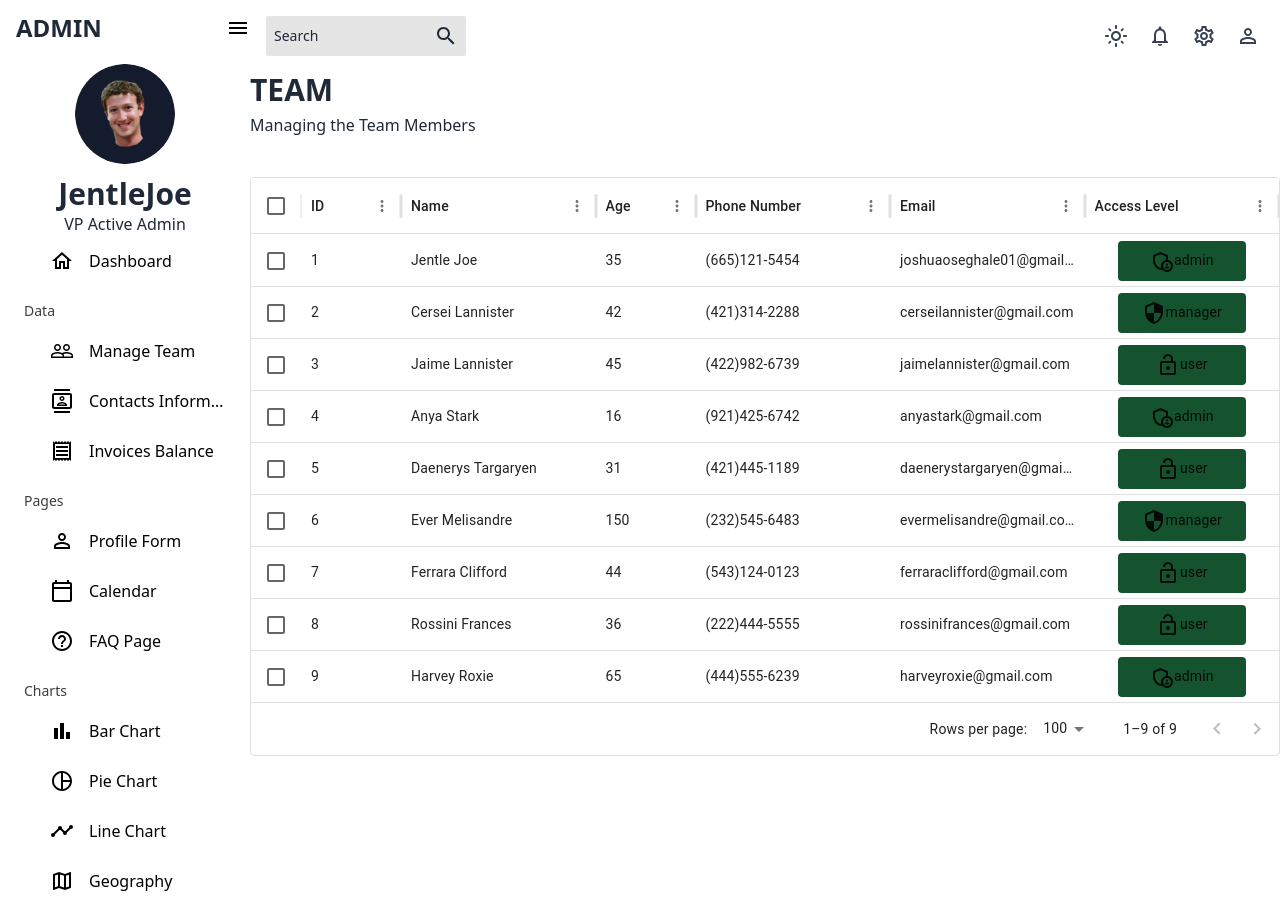
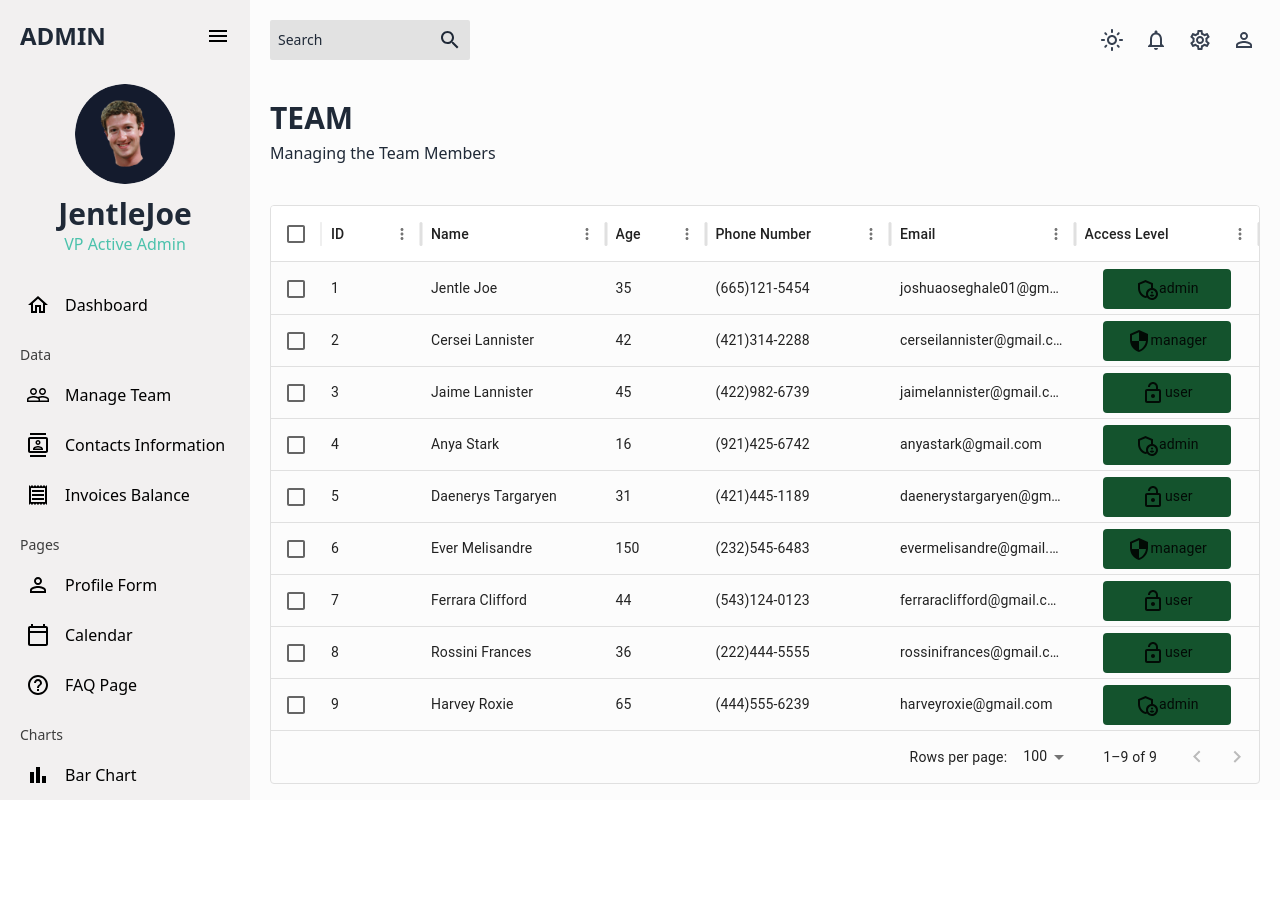
Before and after one commit to JentleJoe/react-admin, a React (Vite) app: page /team in a window 1280 px wide. After the commit the page ends 800 px from the top, so only its background shows below. Built offline with nearby package versions, Linux system fonts and the light colour scheme.

Commit message:
worked on themeing for sidebar and dashboard

```diff
--- a/src/App.jsx
+++ b/src/App.jsx
@@ -10,11 +10,11 @@ function App() {
 
   return (
   <>
-    <div className={`app ${theme.background}`}>
-      <aside>
+    <div className={`app`}>
+      <aside className={` ${theme.sidebar}`} >
         <Sidebar />
       </aside>
-      <main className={`content`} >
+      <main className={`content ${theme.background} p-5`} >
         <Topbar />
         <Routes>
           <Route path="/" element={<Dashboard />} />
--- a/src/components/Header.jsx
+++ b/src/components/Header.jsx
@@ -4,7 +4,7 @@ const Header = ({ title, subtitle }) => {
     const { theme } = useTheme()
 
   return (
-    <div className={`mb-8`}>
+    <div className={`mb-8 mt-10`}>
         <h2 className={`font-bold ${theme.text} text-3xl sm:mb-[5px] `}>{title}</h2>
         <h2 className={`${theme.text} `}>{subtitle}</h2>
     </div>
--- a/src/index.css
+++ b/src/index.css
@@ -11,6 +11,9 @@ body,
 .content{
   height: 100%;
   width: 100%;
+}
+.sidebar{
+  height: 100%;
 }
 
 .app{
@@ -42,3 +45,6 @@ body,
 .css-dip3t8{
   background: none !important;
 }
+/* .dark.css-dip3t8{
+  background: #1e2935 !important;
+} */
--- a/src/scenes/global/Sidebar.jsx
+++ b/src/scenes/global/Sidebar.jsx
@@ -34,37 +34,37 @@ const Sidebar = () => {
       rootStyles={theme.sidebar}
         collapsed={isCollaspsed}
       >
-        <div className={`${theme.background} mt-3 mb-5 flex items-center ${!isCollaspsed ? 'justify-between ml-4 ' : 'justify-center'} `} >
+        <div className={` px-5 mt-5 flex items-center ${!isCollaspsed ? 'justify-between' : 'justify-center'} `} >
           {!isCollaspsed && <h3 className={`${theme.text} text-2xl font-semibold `} >ADMIN</h3>}
           <MenuOutlined className={`cursor-pointer`} onClick={toggleCollapsed} />
         </div>
 
         {
           !isCollaspsed &&
-          <div className={`${theme.background}`}>
+          <div className={` mt-8`}>
             <div className={`flex items-center justify-center`}>
               <img src={userlogo} width={100} height={100} alt='userlogo' className={`rounded-full cursor-pointer`} />
             </div>
             <div className={`text-center mt-3`}>
               <h2 className={`font-bold text-3xl ${theme.text}`} >JentleJoe</h2>
-              <p className={`text-base ${theme.text}`}>VP Active Admin</p>
+              <p className={`font-base text-[#4CC2AC] `}>VP Active Admin</p>
             </div>
           </div>
         }
-        <div className={`${!isCollaspsed && 'ml-6'}`}>
+        <div className={`mt-6`}>
           <Menu
             menuItemStyles={theme.sidebarItem}
           >
             <Item title='Dashboard' to='/' icon={<HomeOutlined />} selected={selected} setSelected={setSelected} />
-            <h6 className={`${theme.sidebarSubtitle} ${theme.background}`}>Data</h6>
+            <h6 className={`${theme.sidebarSubtitle} `}>Data</h6>
             <Item title='Manage Team' to='/team' icon={<PeopleOutline />} selected={selected} setSelected={setSelected} />
             <Item title='Contacts Information' to='/contacts' icon={<ContactsOutlined />} selected={selected} setSelected={setSelected} />
             <Item title='Invoices Balance' to='/invoices' icon={<ReceiptOutlined />} selected={selected} setSelected={setSelected} />
-            <h6 className={`${theme.sidebarSubtitle} ${theme.background}`}>Pages</h6>
+            <h6 className={`${theme.sidebarSubtitle} `}>Pages</h6>
             <Item title='Profile Form' to='/form' icon={<PersonOutline />} selected={selected} setSelected={setSelected} />
             <Item title='Calendar' to='/calendar' icon={<CalendarTodayOutlined />} selected={selected} setSelected={setSelected} />
             <Item title='FAQ Page' to='/faq' icon={<HelpOutlineOutlined />} selected={selected} setSelected={setSelected} />
-            <h6 className={`${theme.sidebarSubtitle} ${theme.background}`}>Charts</h6>
+            <h6 className={`${theme.sidebarSubtitle} `}>Charts</h6>
             <Item title='Bar Chart' to='/bar' icon={<BarChartOutlined />} selected={selected} setSelected={setSelected} />
             <Item title='Pie Chart' to='/pie' icon={<PieChartOutlineOutlined />} selected={selected} setSelected={setSelected} />
             <Item title='Line Chart' to='/line' icon={<TimelineOutlined />} selected={selected} setSelected={setSelected} />
--- a/src/scenes/global/Topbar.jsx
+++ b/src/scenes/global/Topbar.jsx
@@ -5,7 +5,7 @@ const Topbar = () => {
   const { theme, isDarkMode, toggleTheme } = useTheme()
 
   return (
-    <div className={`flex justify-between items-center w-full h-min ${theme.background} p-4 `}>
+    <div className={`flex justify-between items-center w-full h-min `}>
       <div className={`topleft `}>
         <div className={`search-bx flex items-center justify-center p-2 ${ theme.searchboxBg } flex justify-between item-center w-[200px] rounded-sm`}>
           <p className={` text-sm  ${ theme.text } `}>Search</p>
--- a/src/theme/themeConfig.js
+++ b/src/theme/themeConfig.js
@@ -1,18 +1,19 @@
 export const lightTheme = {
-    background: 'bg-white',
+    background: 'bg-[#fcfcfc]',
     searchboxBg: 'bg-[rgba(0,0,0,0.1)]',
     text: 'text-gray-800',
-    sidebarSubtitle: 'text-sm text-[#3D3D3D] mt-[15px] mb-[5px]',
+    sidebarSubtitle: 'text-sm text-[#3D3D3D] mt-[15px] mb-[5px] px-5',
     primary: 'text-primary-600',
     secondary: 'text-secondary-600',
     hover: 'hover:bg-slate-300',
     sidebar: {
-        background: 'transparent',
-        color: 'black',
+        background: '#f2f0f0',
+        // color: 'black',
         border: 'none',
+        height: '100vh',
     },
     sidebarItem: {
-        background: 'white',
+        background: '',
         color: 'black',
         border: 'none',
         button: {
@@ -25,21 +26,22 @@ export const lightTheme = {
 }
 
 export const darkTheme = {
-    background: 'bg-slate-800',
+    background: 'bg-slate-900',
     searchboxBg: 'bg-slate-700',
-    text: 'text-gray-300',
-    sidebarSubtitle: 'text-sm text-[#A3A3A3] mt-[15px] mb-[5px]',
+    text: 'text-gray-200',
+    sidebarSubtitle: 'text-sm text-[#A3A3A3] mt-[15px] mb-[5px] px-5',
     primary: 'text-secondary-400',
     secondary: 'text-secondary-300',
     hover: 'hover:bg-slate-600',
     sidebar: {
-        background: 'transparent',
-        color: 'gray',
+        background: '#1e293b',
+        color: '#e5e7eb',
         border: 'none',
+        height: '100vh',
     },
     sidebarItem: {
-        background: 'black',
-        color: 'gray',
+        background: '',
+        // color: '#e5e7eb',
         border: 'none',
         button: {
             [`&.active`]: {
```
